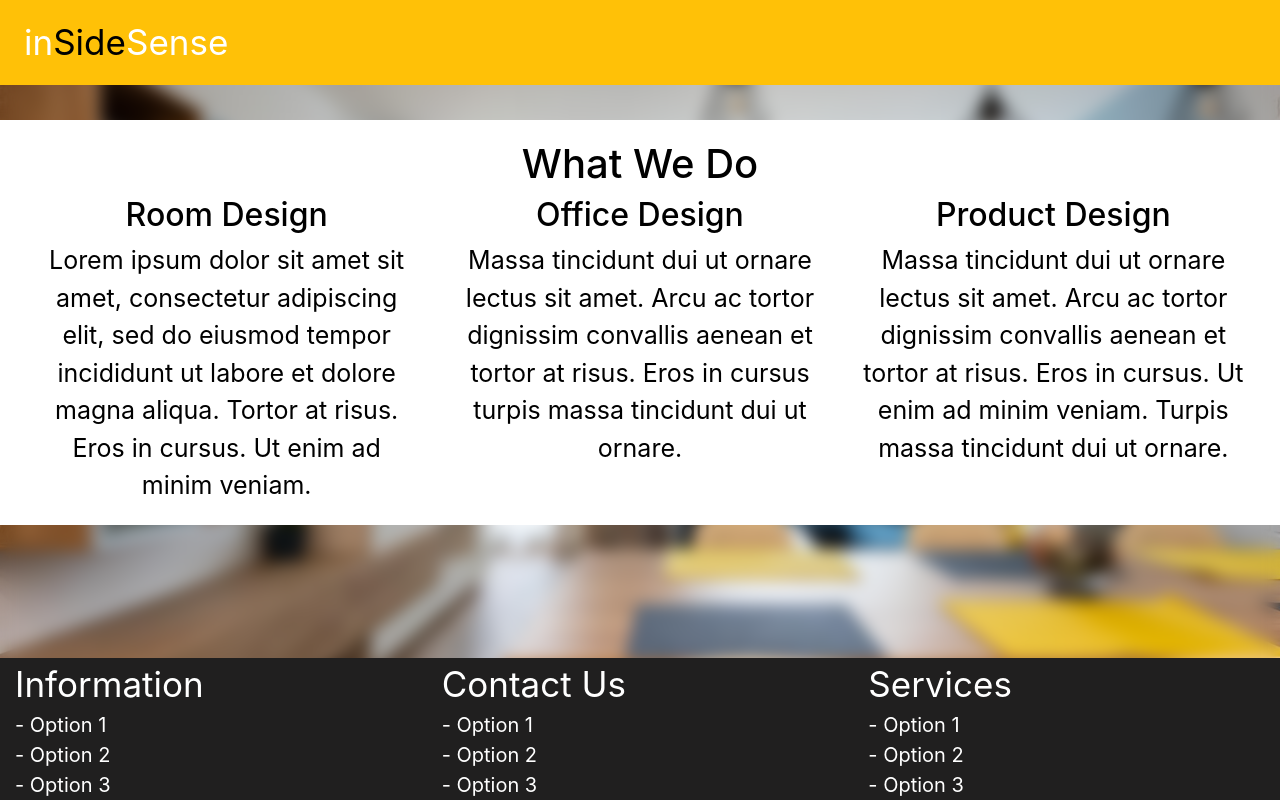
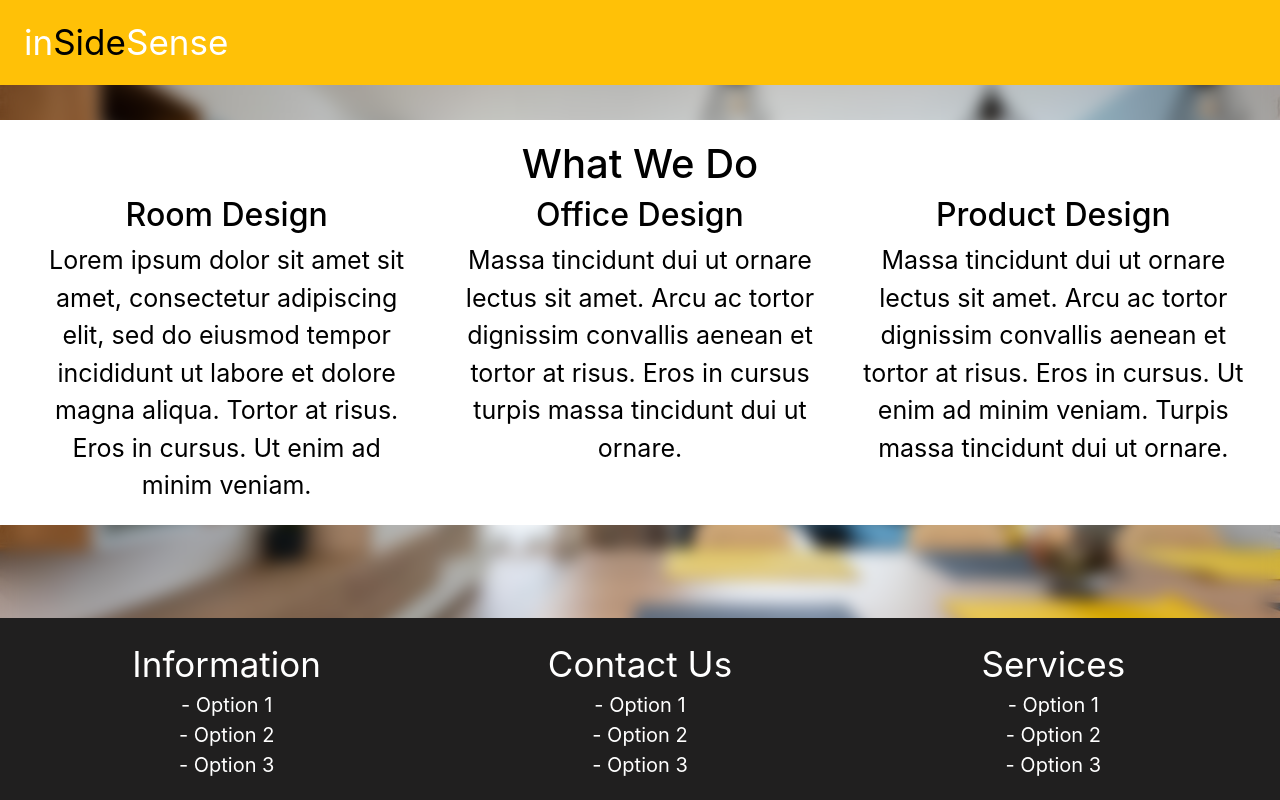
Before and after one commit to vassdeniss/school-site, a plain HTML site: page index.html in a window 1280 px wide. Drawn offline with nearby package versions, Linux system fonts and the light colour scheme.

Commit message:
fixed bottom info... (maybe?)

```diff
--- a/index.html
+++ b/index.html
@@ -44,7 +44,7 @@
             </div>
         </div>
         <div>
-        <footer style="background-color: rgb(32, 31, 31);" class="fixed-bottom">
+        <footer style="background-color: rgb(32, 31, 31);" class="bg-text3">
             <div class="container-fluid">
                 <div style="color:white;" class="row">
                     <div class="col-xl-4 col-lg-4 col-md-4"> Information </div>
--- a/style.css
+++ b/style.css
@@ -47,6 +47,19 @@ body, html {
     text-align: center;
 }
 
+.bg-text3 {
+    background-color: white;
+    color: black;
+    position: absolute;
+    display: block;
+    width: 100%;
+    bottom: 0%;
+    filter: blur(0px);
+    -webkit-filter: blur(0px);
+    padding: 20px;
+    text-align: center;
+}
+
 .nav {
     filter: blur(0px);
     -webkit-filter: blur(0px);
```
